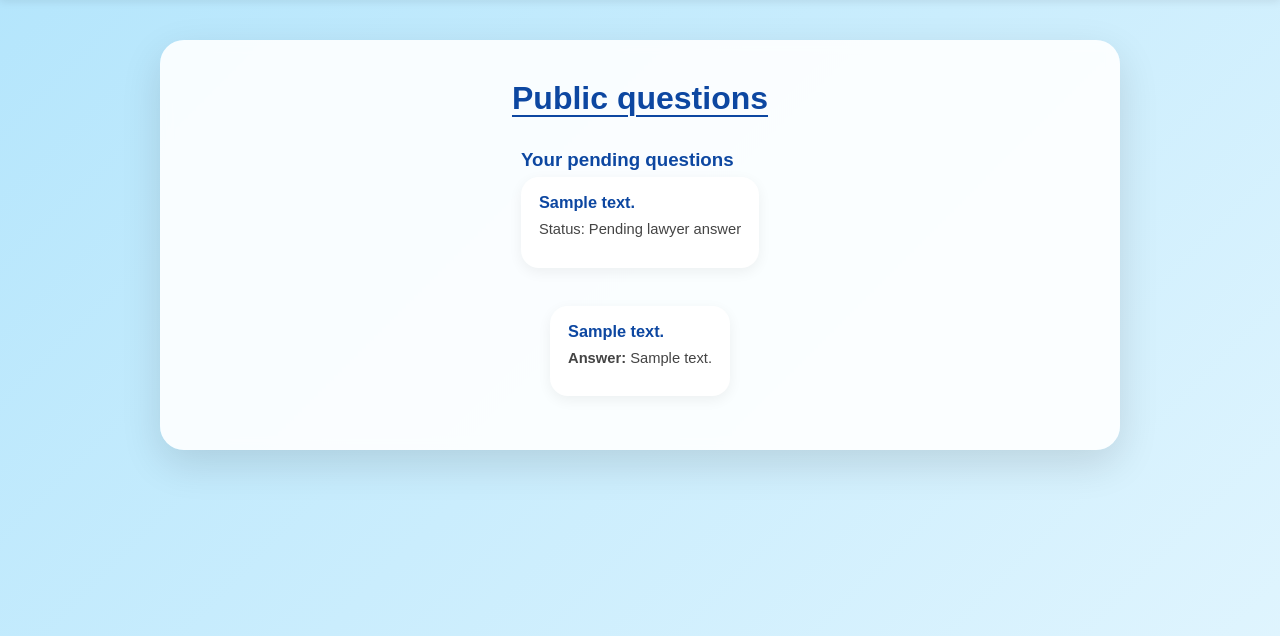
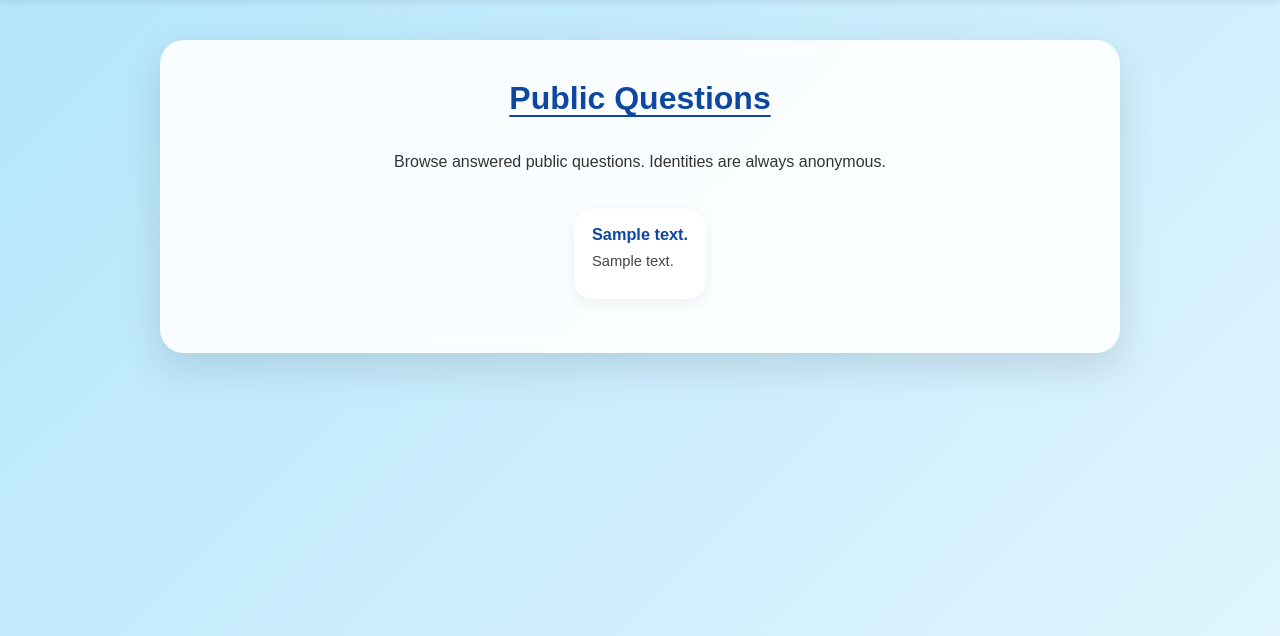
Before and after one commit to haiderhabibi1-bot/guardianangel, a Django app: template core/templates/public_questions.html in a window 1280 px wide. Shown: the part 80-716 px from the top of the page. Run offline with Django 5.2, Linux system fonts and the light colour scheme; the template is opened without the code that fills it: most values are stand-ins (such as "Sample title", 1, 10 or a date in 2020).

Commit message:
Update public_questions.html

```diff
--- a/core/templates/public_questions.html
+++ b/core/templates/public_questions.html
@@ -1,29 +1,14 @@
-{% extends "base.html" %}
+{% extends 'base.html' %}
 
 {% block content %}
-<h1 class="questions-title">Public questions</h1>
+<h1 class="questions-title">Public Questions</h1>
+<p>Browse answered public questions. Identities are always anonymous.</p>
 
-{# For logged-in customers: show only their own pending questions #}
-{% if customer_pending %}
-    <div class="pending-questions">
-        <h3>Your pending questions</h3>
-        {% for q in customer_pending %}
-            <div class="question-card">
-                <h3>{{ q.question_text }}</h3>
-                <p>Status: Pending lawyer answer</p>
-            </div>
-        {% empty %}
-            <p>You have no pending questions.</p>
-        {% endfor %}
-    </div>
-{% endif %}
-
-{# Public, answered questions visible to everyone #}
-{% if questions %}
-    {% for q in questions %}
+{% if answered_questions %}
+    {% for qa in answered_questions %}
         <div class="question-card">
-            <h3>{{ q.question_text }}</h3>
-            <p><strong>Answer:</strong> {{ q.answer.answer_text }}</p>
+            <h3>{{ qa.question_text }}</h3>
+            <p>{{ qa.answer_text }}</p>
         </div>
     {% endfor %}
 {% else %}
```
